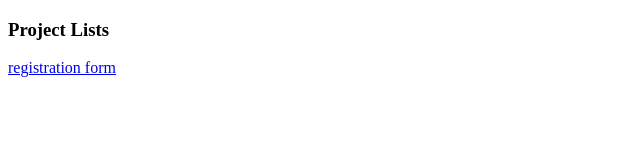
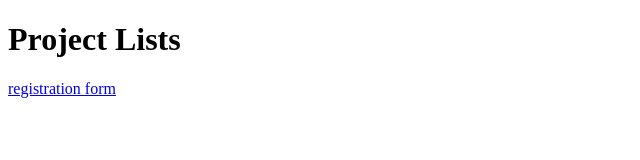
Before and after one commit to Saivikaspan/wad201, a website: page http-server/project.html in a window 1280 px wide. Shown: the whole page, without its empty margins (0-640 px from the left). Drawn offline with Linux system fonts and the light colour scheme.

Commit message:
Update project.html

```diff
--- a/http-server/project.html
+++ b/http-server/project.html
@@ -5,7 +5,7 @@
     <title>My Projects</title>
   </head>
   <body>
-    <h3>Project Lists</h3>
+    <h1>Project Lists</h1>
     <a href="./registration">registration form</a>
   </body>
 </html>
```
